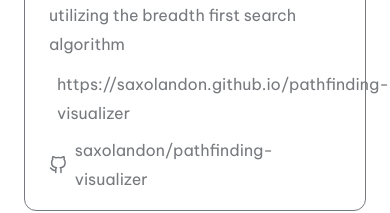
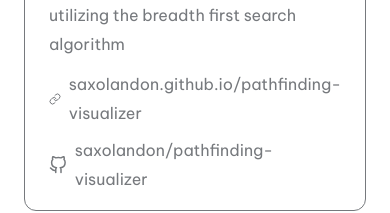
Before and after one commit to bluffdev/portfolio, a Next.js app: page / in a window 390 px wide. Shown: the part 581-794 px from the top of the page. Built offline with nearby package versions, Linux system fonts and the light colour scheme.

Commit message:
Improved mobile view for smaller screens

```diff
--- a/components/Projects.js
+++ b/components/Projects.js
@@ -22,7 +22,7 @@
               <div className="flex items-center flex-wrap -m-3 pt-5">
                 {item.link && (
                   <a
-                    href={item.link}
+                    href={`https://${item.link}`}
                     className="flex items-center  py-1 px-3"
                     target="_blank"
                     rel="noreferrer"
--- a/data/config.js
+++ b/data/config.js
@@ -17,7 +17,7 @@
       title: 'Pathfinding Visualizer',
       description:
         'A tool for visualizing pathfinding utilizing the breadth first search algorithm',
-      link: 'https://saxolandon.github.io/pathfinding-visualizer',
+      link: 'saxolandon.github.io/pathfinding-visualizer',
       github: 'saxolandon/pathfinding-visualizer'
     },
     {
```
